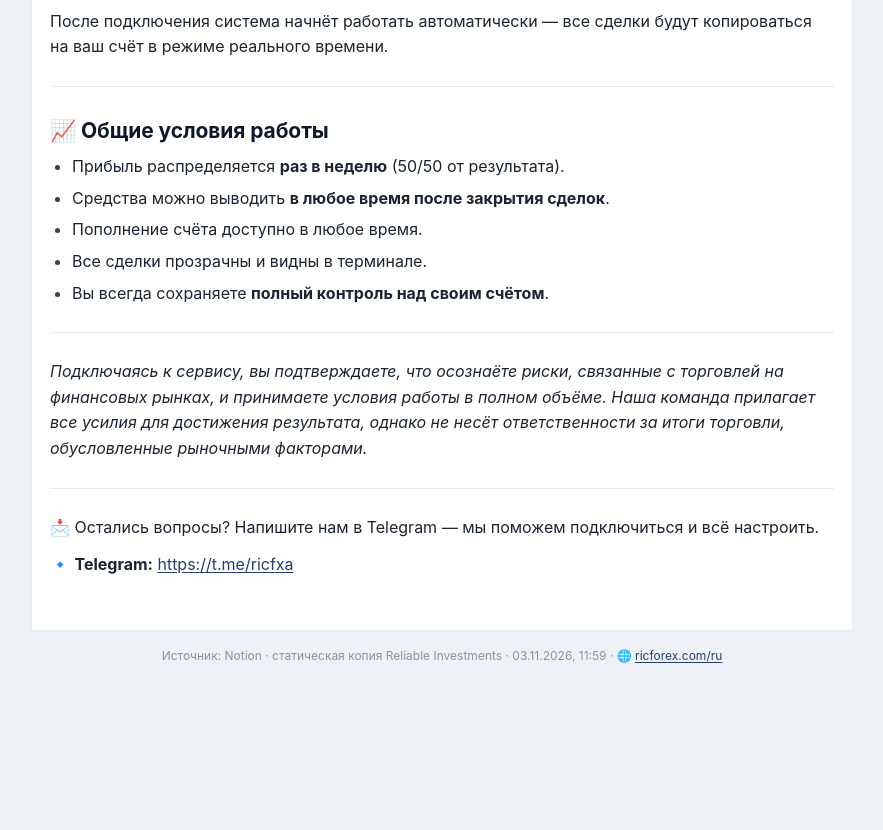
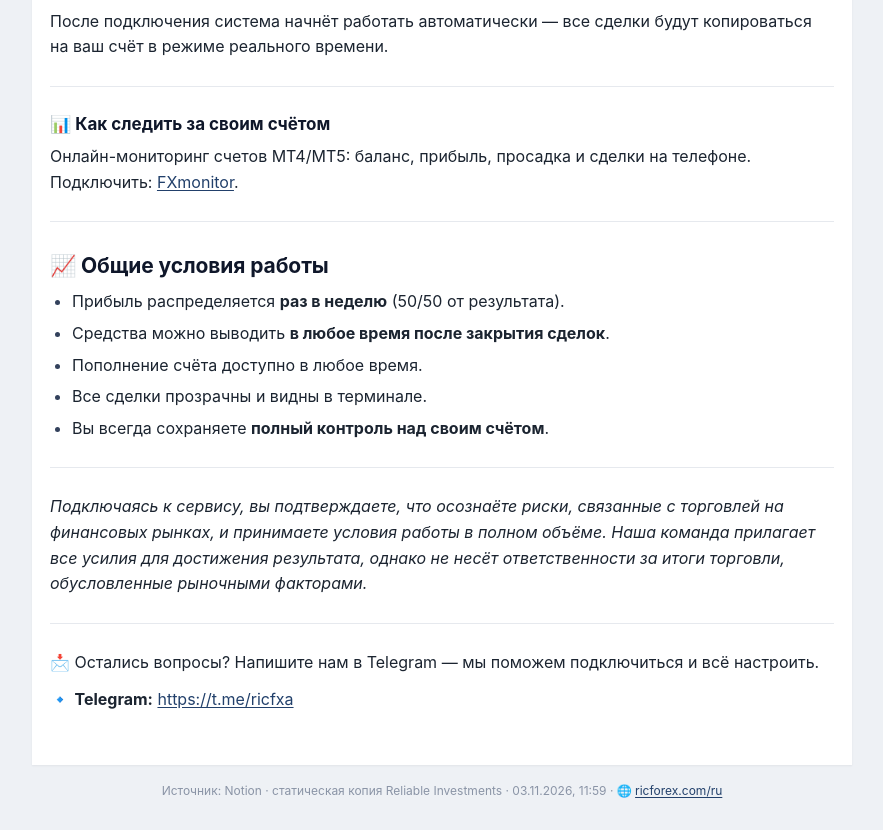
Before and after one commit to montegorod/fxa-docs, a plain HTML site: page docs/smartstrike-ru.html in a window 1280 px wide. Shown: the part 10796-11626 px from the top of the page, without its empty margins (198-1081 px from the left). Before the commit the page ends 11491 px from the top, so only its background shows below. Drawn offline with Linux system fonts and the light colour scheme.

Commit message:
Инструкция SmartStrike: как следить за счётом (FXmonitor), как в Notion

```diff
--- a/docs/smartstrike-ru.html
+++ b/docs/smartstrike-ru.html
@@ -205,6 +205,9 @@ footer{max-width:820px;margin:0 auto;padding:16px 18px 30px;color:var(--muted);f
 <p>⚠️ <em>Мы никогда не запрашиваем пароль от вашего личного кабинета брокера — только торговый (мастер) пароль, который даёт доступ исключительно к торговле и не может быть использован для пополнения или вывода средств.</em></p>
 <p>После подключения система начнёт работать автоматически — все сделки будут копироваться на ваш счёт в режиме реального времени.</p>
 <hr>
+<h3>📊 Как следить за своим счётом</h3>
+<p>Онлайн-мониторинг счетов MT4/MT5: баланс, прибыль, просадка и сделки на телефоне. Подключить: <a href="https://fxmonitor.online/registration?invite=ekw2g" target="_blank" rel="noopener noreferrer">FXmonitor</a>.</p>
+<hr>
 <h2>📈 Общие условия работы</h2>
 <ul><li>Прибыль распределяется <strong>раз в неделю</strong> (50/50 от результата).</li><li>Средства можно выводить <strong>в любое время после закрытия сделок</strong>.</li><li>Пополнение счёта доступно в любое время.</li><li>Все сделки прозрачны и видны в терминале.</li><li>Вы всегда сохраняете <strong>полный контроль над своим счётом</strong>.</li></ul>
 <hr>
```
